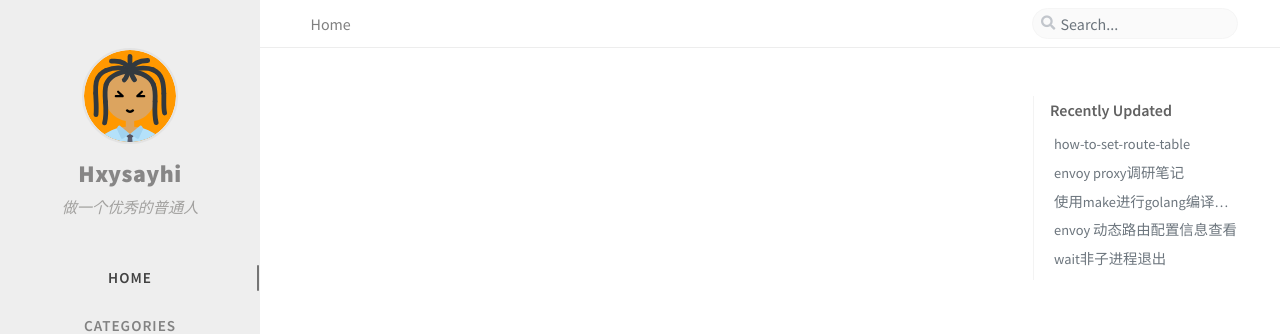
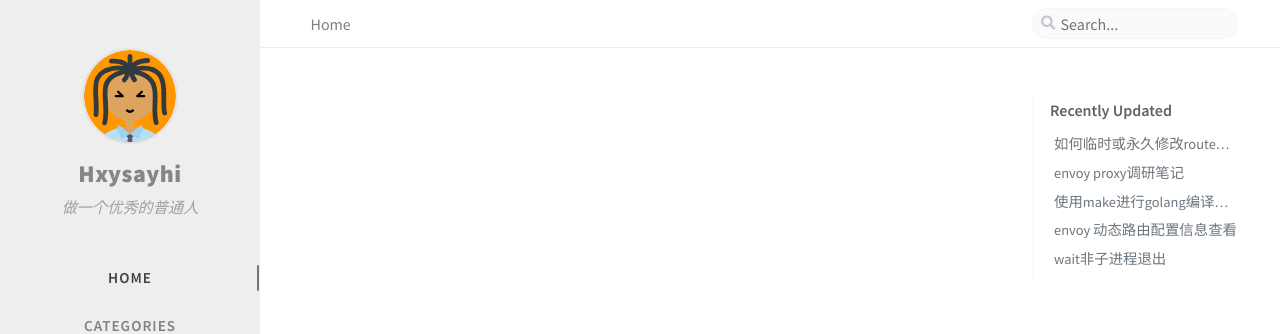
Before and after one commit to hxysayhi/hxysayhi.github.io, a Jekyll site: the page built from index.html, in a window 1280 px wide. Shown: the top 334 px of the page. Built offline with Jekyll 4.4.1, drawn with Linux system fonts in a browser that asks for light colours; nearby versions of some CDN libraries; comment, search, counter and statistics services are not loaded.

Commit message:
how to set route table： update

```diff
--- a/_posts/2023-06-30-how-to-set-route-table.markdown
+++ b/_posts/2023-06-30-how-to-set-route-table.markdown
@@ -1,6 +1,6 @@
 ---
 layout: post
-title:  "how-to-set-route-table"
+title:  "如何临时或永久修改route table"
 description: "如何修改route table，如何临时增加或删除路由条目，如何永久添加或删除路由条目"
 date:   2023-06-30 08:34:50 +0800
 categories: Technology notes
@@ -10,7 +10,8 @@
 ---
 
 
-# route table 修改
+## 内容摘要
+如何修改route table，如何临时增加或删除路由条目，如何永久添加或删除路由条目。主要涉及route命令、nmcli命令、相关配置文件持久化位置等
 
 ## 临时修改，重启后丢失
 
```
